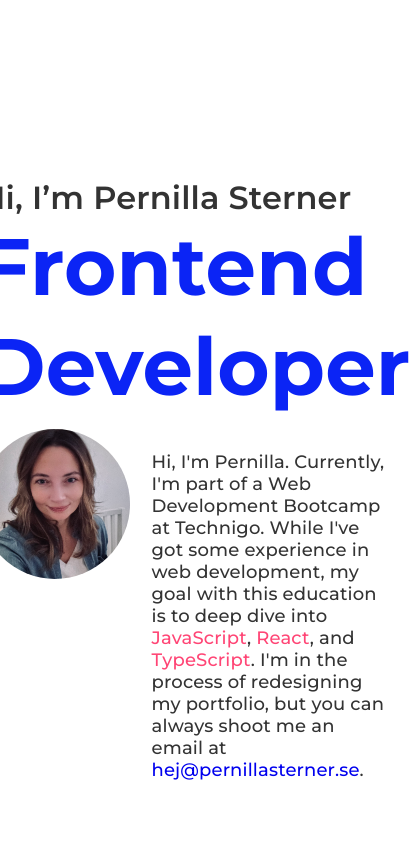
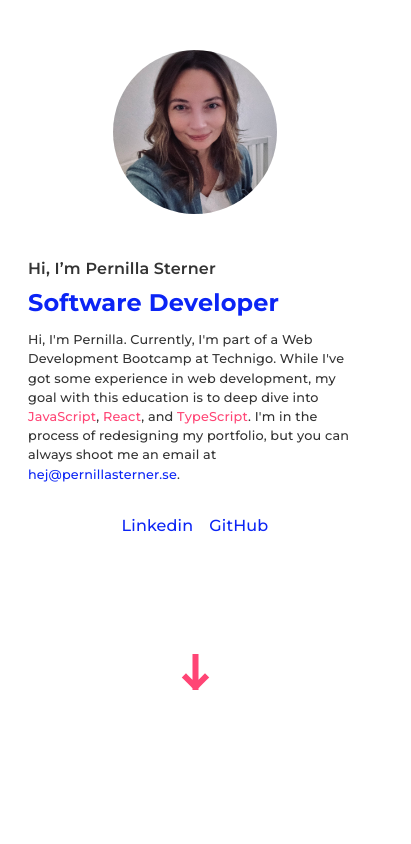
Before and after one commit to pernillasterner/pernillasterner.se, a React (Vite) app: page / in a window 390 px wide. Shown: the top 844 px of the page, 411 px wide, since content can reach past the window. Built offline with nearby package versions, Linux system fonts and the light colour scheme.

Commit message:
Add responsivness to intro. Add social links

```diff
--- a/src/components/Intro/Intro.jsx
+++ b/src/components/Intro/Intro.jsx
@@ -6,7 +6,7 @@ export const Intro = () => {
     <section className="intro-container">
       <div className="intro-wrapper">
         <p className="intro-text">Hi, I’m Pernilla Sterner</p>
-        <h1 className="job-title">Frontend Developer</h1>
+        <h1 className="job-title">Software Developer</h1>
 
         <div className="about-me-container">
           <div className="profile-image"></div>
@@ -20,6 +20,10 @@ export const Intro = () => {
             <a href="mailto:hej@pernillasterner.se"> hej@pernillasterner.se</a>.
           </div>
         </div>
+        <div className="social-links">
+          <a href="https://www.linkedin.com/in/pernilla-sterner/">Linkedin</a>
+          <a href="https://github.com/pernillasterner">GitHub</a>
+        </div>
       </div>
       <div className="arrow-down bounce">
         <ArrowDownIcon />
--- a/src/components/Intro/Intro.scss
+++ b/src/components/Intro/Intro.scss
@@ -1,30 +1,54 @@
 .intro-container {
-  //   min-height: 100vh;
   height: 980px;
-
   display: flex;
   flex-direction: column;
   justify-content: center;
   align-items: center;
   position: relative;
 
+  @media screen and (max-width: 1280px) {
+    padding: var(--general-padding);
+    height: 627px;
+  }
+  @media screen and (max-width: 667px) {
+    height: 720px;
+  }
+
   .intro-wrapper {
     max-width: 900px;
 
+    @media screen and (max-width: 667px) {
+      margin-top: 4em;
+    }
+
     .intro-text {
       font-weight: 600;
-      font-size: 32px;
+      font-size: 2rem;
       line-height: 39px;
+      @media screen and (max-width: 900px) {
+        font-size: 1.5rem;
+      }
+      @media screen and (max-width: 667px) {
+        font-size: 1rem;
+      }
     }
 
     .job-title {
       font-weight: 700;
-      font-size: 80px;
-      color: #0b24f5;
+      font-size: 5rem;
+      color: var(--clr-primary);
+      @media screen and (max-width: 900px) {
+        font-size: 3.5rem;
+      }
+      @media screen and (max-width: 667px) {
+        font-size: 1.5rem;
+      }
     }
 
     .about-me-container {
       display: flex;
+      justify-content: center;
+      align-items: center;
 
       .profile-image {
         background-image: url("/profile.jpeg");
@@ -32,18 +56,42 @@
         background-size: cover;
         background-position: center;
         border-radius: 50%;
-        min-width: 150px;
-        height: 150px;
+        min-width: 164px;
+        height: 164px;
+        @media screen and (max-width: 667px) {
+          position: absolute;
+          top: 50px;
+        }
       }
 
       .about-me-text {
         font-weight: 400;
         padding: 22px;
-        font-size: 18px;
+        font-size: 1rem;
+        line-height: 1.2rem;
+        @media screen and (max-width: 900px) {
+          font-size: 1rem;
+        }
+        @media screen and (max-width: 667px) {
+          padding: 0;
+          font-size: 0.8rem;
+        }
 
         span {
           color: var(--clr-secondary);
         }
+      }
+    }
+
+    .social-links {
+      display: flex;
+      justify-content: center;
+
+      a {
+        margin: 0 0.5em;
+      }
+      @media screen and (max-width: 667px) {
+        margin-top: 2em;
       }
     }
   }
@@ -53,7 +101,7 @@
 
     &.bounce {
       position: absolute;
-      bottom: 60px;
+      bottom: 0px;
       display: inline-block;
       animation: bounce 4s infinite linear;
     }
--- a/src/index.scss
+++ b/src/index.scss
@@ -54,8 +54,13 @@ main {
 }
 
 a {
+  color: var(--clr-primary);
   text-decoration: none;
   cursor: pointer;
+
+  &:hover {
+    color: #0b24f58a;
+  }
 }
 
 img {
```
